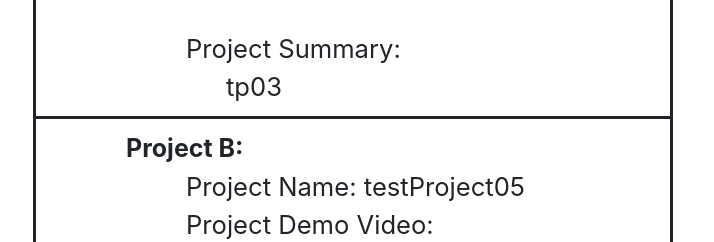
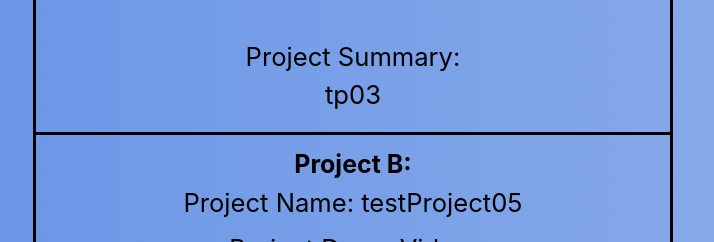
Before and after one commit to kevin-yn/ProjectMash, a Django app: page /projects/vote/ in a window 1280 px wide. Shown: the part 683-925 px from the top of the page, without its empty margins (287-1001 px from the left). Run offline with Django 3.2, Linux system fonts and the light colour scheme; data comes from the database, SQL or seed files in the repository; some libraries are stand-ins or nearby versions.

Commit message:
decorating

```diff
--- /dev/null
+++ b/projects/static/projects/style.css
@@ -0,0 +1,23 @@
+html {
+  height: 100%;
+}
+
+body {
+    background-image: url("/static/projects/art/background2.jpg");
+    color: black;
+    height: 100%;
+    position: relative;
+    text-align: center;
+}
+
+.navbar {
+    background-image: url("/static/projects/art/1.jpg");
+}
+
+a {
+    color: black;
+}
+
+.container {
+    margin-top: 3em;
+}
--- a/projects/templates/projects/detail.html
+++ b/projects/templates/projects/detail.html
@@ -4,7 +4,9 @@
     <h1>{{project.project_name}}</h1>
     <h3>{{project.project_summary}}</h3>
     <h4>{{project.project_backendLanguage}}</h4>
-    <a href="{{project.project_link}}">demo</a><br>
+    <iframe width="420" height="315" style="margin-left: auto;margin-right: auto;display: block"
+        src="{{ project.project_link }}">
+    </iframe><br>
     <a class="btn btn-primary" href="{% url 'projects:detail' project.id%}edit">EDIT</a>
     <a class="btn btn-danger" href="{% url 'projects:detail' project.id%}delete">DELETE</a>
     <a class="btn btn-primary" href="{% url 'projects:feedback' project.id%}">FEEDBACK</a>
--- a/projects/templates/projects/index.html
+++ b/projects/templates/projects/index.html
@@ -1,11 +1,10 @@
 {% include "./partials/header.html" %}
-
 
 <div class="container">
     {% if latest_project_list %}
     <ul>
         {% for project in latest_project_list %}
-        <li><a href="{% url 'projects:detail' project.id %}">{{ project.project_name}}</a></li>
+        <a href="{% url 'projects:detail' project.id %}">{{ project.project_name}}</a><br>
         {% endfor %}
     </ul>
     {% else %}
@@ -16,5 +15,4 @@
 
 
 
-
 {% include "./partials/footer.html" %}
--- a/projects/templates/projects/partials/header.html
+++ b/projects/templates/projects/partials/header.html
@@ -4,11 +4,13 @@
     <meta charset="UTF-8">
     <meta name="viewport" content="width=device-width, initial-scale=1.0">
     <title>ProjectMash</title>
+
     <link rel="stylesheet" href="https://stackpath.bootstrapcdn.com/bootstrap/4.3.1/css/bootstrap.min.css"
         integrity="sha384-ggOyR0iXCbMQv3Xipma34MD+dH/1fQ784/j6cY/iJTQUOhcWr7x9JvoRxT2MZw1T" crossorigin="anonymous">
-</head>
+    {% load static %}
+    <link rel="stylesheet" type="text/css" href="{% static 'projects/style.css' %}">
+    </head>
 <body>
-
     <nav class="navbar navbar-expand-lg navbar-light bg-light">
         <a class="navbar-brand" href="{%url 'projects:index'%}">Home</a>
         <button class="navbar-toggler" type="button" data-toggle="collapse" data-target="#navbarSupportedContent"
--- a/projects/templates/projects/vote.html
+++ b/projects/templates/projects/vote.html
@@ -46,33 +46,33 @@
   {% csrf_token %}
 
   <p style="border: 3px solid; border-top:none; padding:10px; width:50%; margin:auto">
-      <h style="font-weight:bold;font-size:25px;margin: 0px 0px 0px 80px;">Project A:</h><br>
-      <label for="choiceA" style="margin:0px 0px 0px 140px">Project Name: {{ comparison_pair.projectA.project_name }}</label><br>
-      <h style="margin:0px 0px 0px 140px">Project Demo Video:</h><br>
+      <h style="font-weight:bold;font-size:25px;">Project A:</h><br>
+      <label for="choiceA" >Project Name: {{ comparison_pair.projectA.project_name }}</label><br>
+      <h >Project Demo Video:</h><br>
       <iframe width="420" height="315" style="margin-left: auto;margin-right: auto;display: block"
         src="{{ comparison_pair.projectA.project_link }}">
       </iframe><br>
       <!-- <a href="{{ comparison_pair.projectA.project_link }}">link to projectA demo video</a><br> -->
-      <h style="margin:0px 0px 0px 140px">Project Summary:</h><br>
-      <label for="choiceA" style="margin:0px 0px 0px 180px;width:450px; word-wrap:break-word;">{{ comparison_pair.projectA.project_summary }}</label>
+      <h >Project Summary:</h><br>
+      <label for="choiceA" style="width:450px; word-wrap:break-word;">{{ comparison_pair.projectA.project_summary }}</label>
 
   </p>
 
   <p style="border: 3px solid; border-top:none; padding:10px; width:50%; margin:auto">
-      <h style="font-weight:bold;font-size:25px;margin: 0px 0px 0px 80px;">Project B:</h><br>
-      <label for="choiceB" style="margin:0px 0px 0px 140px">Project Name: {{ comparison_pair.projectB.project_name }}</label><br>
-      <h style="margin:0px 0px 0px 140px">Project Demo Video:</h><br>
+      <h style="font-weight:bold;font-size:25px;">Project B:</h><br>
+      <label for="choiceB" >Project Name: {{ comparison_pair.projectB.project_name }}</label><br>
+      <h >Project Demo Video:</h><br>
       <iframe width="420" height="315" style="margin-left: auto;margin-right: auto;display: block"
         src="{{ comparison_pair.projectB.project_link }}">
       </iframe><br>
-      <h style="margin:0px 0px 0px 140px">Project Summary:</h><br>
-      <label for="choiceA" style="margin:0px 0px 0px 180px; width:450px; word-wrap:break-word;">{{ comparison_pair.projectB.project_summary }}</label>
+      <h >Project Summary:</h><br>
+      <label for="choiceA" style=" width:450px; word-wrap:break-word;">{{ comparison_pair.projectB.project_summary }}</label>
   </p>
 
   <p style="border: 3px solid; border-top:none; padding:10px; width:50%; margin:auto">
     <h style="font-weight:bold;font-size:25px;margin: 0px 0px 0px 80px;">Which project is better?</h><br>
-    <input type="radio" name="choice" id="rA" value="choiceA" onclick="display_criterion_choices()" style="margin:0px 0px 0px 120px"> project A<br>
-    <input type="radio" name="choice" id="rB" value="choiceB" onclick="display_criterion_choices()" style="margin:0px 0px 0px 120px"> project B<br>
+    <input type="radio" name="choice" id="rA" value="choiceA" onclick="display_criterion_choices()"> project A<br>
+    <input type="radio" name="choice" id="rB" value="choiceB" onclick="display_criterion_choices()"> project B<br>
   </p>
 
   <!-- <div id="div1" style='display:none; border: 3px solid; border-top:none; padding:10px; width:50%; margin:auto'>
@@ -89,9 +89,9 @@
 
   <div id="criterion_choices" style='display:none;border: 3px solid; border-top:none; padding:10px; width:50%; margin:auto'>
     <h style="font-weight:bold;font-size:25px;margin: 0px 0px 0px 80px;">Which criterion is this choice mostly based on</h><br>
-    <input type="checkbox" name="criterion" value="1" style="margin:0px 0px 0px 120px"> techinical difficulty </input><br>
-    <input type="checkbox" name="criterion" value="2" style="margin:0px 0px 0px 120px"> creativity </input><br>
-    <input type="checkbox" name="criterion" value="3" style="margin:0px 0px 0px 120px"> user interface </input><br>
+    <input type="checkbox" name="criterion" value="1"> techinical difficulty </input><br>
+    <input type="checkbox" name="criterion" value="2"> creativity            </input><br>
+    <input type="checkbox" name="criterion" value="3"> user interface        </input><br>
   </div>
   <!-- try to allow the user to select what percentage of each criterion is playing here -->
 
```
Also changed, not shown: projects/templates/projects/partials/stylesheet.css (added, +8 -0 lines), projects/static/projects/art/1.jpg (added), projects/static/projects/art/background.jpg (added), projects/static/projects/art/background2.jpg (added), 8 other files.
